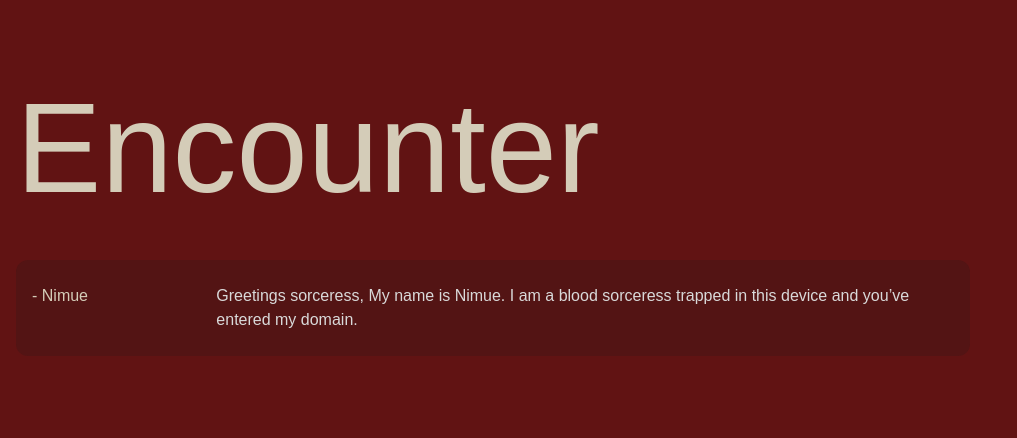
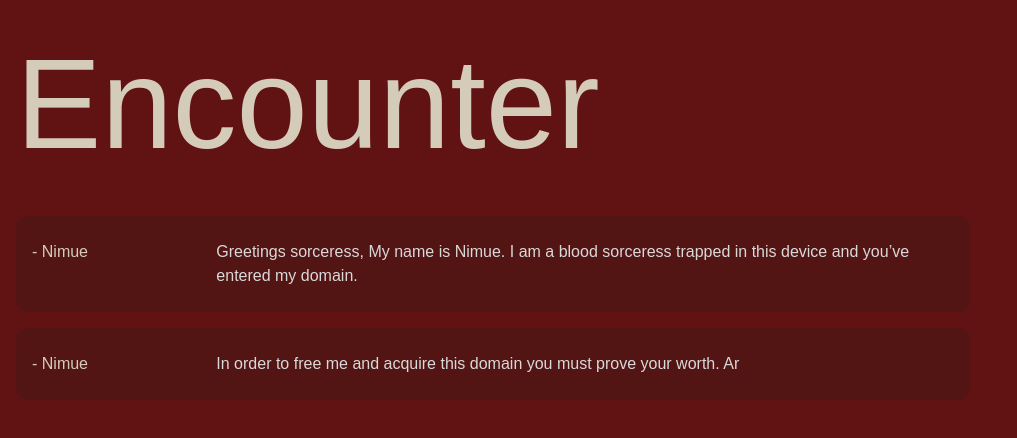
Before and after one commit to Baranuel/witch-quizz, a Next.js app: page /questions in a window 1280 px wide. Shown: the part 188-626 px from the top of the page, without its empty margins (0-1017 px from the left). Built offline with nearby package versions, Linux system fonts and the light colour scheme.

Commit message:
added sequence for questions

```diff
--- a/components/Item.tsx
+++ b/components/Item.tsx
@@ -1,7 +1,29 @@
+import { motion } from "framer-motion";
 import React from "react";
 
 function Item() {
-  return <div>Item</div>;
+  const container = {
+    hidden: { opacity: 0 },
+    show: {
+      opacity: 1,
+      transition: {
+        staggerChildren: 0.5,
+      },
+    },
+  };
+
+  const item = {
+    hidden: { opacity: 0 },
+    show: { opacity: 1 },
+  };
+
+  return (
+    <motion.div variants={container} initial="hidden" animate="show">
+      <motion.li variants={item}>Hello</motion.li>
+      <motion.li variants={item}>Hello</motion.li>
+      <motion.li variants={item}>Hello</motion.li>
+    </motion.div>
+  );
 }
 
 export default Item;
--- a/components/TextBubble.tsx
+++ b/components/TextBubble.tsx
@@ -4,28 +4,33 @@ import { TypeAnimation } from "react-type-animation";
 
 interface Props {
   children?: React.ReactNode;
+  question: Record<string, any>;
+  variants: Record<string, any>;
+  showNextQuestion: (id: number) => void;
 }
 
-function TextBubble({ children }: Props) {
+function TextBubble({ children, variants, showNextQuestion, question }: Props) {
+  const TIME_TO_WAIT_BEFORE_NEXT_QUESTION = 750;
+
+  const handleNextQuestion = (id: number, delay: number) => {
+    setTimeout(() => showNextQuestion(id), delay);
+  };
+
   return (
     <motion.div
-      layout
-      initial={{ opacity: 0, scale: 0.5 }}
-      animate={{
-        opacity: 1,
-        scale: 1,
-        transition: {
-          delayChildren: 0.5,
-        },
-      }}
-      transition={{ duration: 0.25, delay: 0.25 }}
+      variants={variants}
       className="flex text-color-text bg-custom-black/20 rounded-xl py-6 px-4 mb-4 gap-2 font-k2d justify-between min-w-full"
     >
       <h3 className="self-start text-md text-color-heading min-w-[75px]">
         - Nimue
       </h3>
       <TypeAnimation
-        sequence={[children as string]}
+        sequence={[
+          children as string,
+          () => {
+            handleNextQuestion(question.id, TIME_TO_WAIT_BEFORE_NEXT_QUESTION);
+          },
+        ]}
         className=" text-left w-4/5 "
         speed={75}
         cursor={false}
--- /dev/null
+++ b/components/TextGroup.tsx
@@ -0,0 +1,41 @@
+import { motion } from "framer-motion";
+import React, { useState } from "react";
+import TextBubble from "./TextBubble";
+import { variants, textBubbleAnimate } from "../globals/animations";
+
+interface Props {
+  questions: Record<string, any>[];
+}
+
+function TextGroup({ questions }: Props) {
+  const lastQuestionId = questions[questions.length - 1].id;
+  const NEXT_QUESTION_ID_INCREMENT = 1;
+
+  const [questionsToShow, setQuestionsToShow] = useState([questions[0]]);
+
+  const showNextQuestion = (id: number) => {
+    if (id > lastQuestionId) return;
+    setQuestionsToShow((prev) => [...prev, questions[id]]);
+  };
+
+  return (
+    <motion.div variants={variants} animate="show" initial="hidden">
+      {questionsToShow.map((question: any, index: number) => {
+        return (
+          <TextBubble
+            showNextQuestion={() => {
+              showNextQuestion(question.id + NEXT_QUESTION_ID_INCREMENT);
+            }}
+            question={question}
+            key={question.id}
+            variants={textBubbleAnimate}
+          >
+            {question.question}
+          </TextBubble>
+        );
+      })}
+    </motion.div>
+  );
+}
+
+export default TextGroup;
--- /dev/null
+++ b/globals/animations.ts
@@ -0,0 +1,13 @@
+export const variants = {
+  hidden: { opacity: 0, scale: 0.5 },
+  show: {
+    opacity: 1,
+    scale: 1,
+    transition: { staggerChildren: 1, delayChildren: 0.3 },
+  },
+};
+
+export const textBubbleAnimate = {
+  hidden: { opacity: 0, scale: 0.5 },
+  show: { opacity: 1, scale: 1 },
+};
--- a/pages/index.tsx
+++ b/pages/index.tsx
@@ -3,6 +3,7 @@ import { InferGetServerSidePropsType } from "next";
 import { getQuestions } from "../fetch-data";
 import EntryScreen from "../components/EntryScreen";
 import { AnimatePresence, motion } from "framer-motion";
+import Item from "../components/Item";
 
 export async function getServerSideProps(context: any) {
   try {
@@ -29,6 +30,7 @@ export default function Home({
   return (
     <div className="h-screen w-screen bg-bg-primary">
       <EntryScreen entered={entered} setEntered={setEntered} />
+      <Item />
     </div>
   );
 }
--- a/pages/questions.tsx
+++ b/pages/questions.tsx
@@ -1,19 +1,22 @@
-import { AnimatePresence, motion } from "framer-motion";
+import { motion } from "framer-motion";
 import React from "react";
-import { AnimatedHeader } from "../components/AnimatedHeader";
+
 import TextBubble from "../components/TextBubble";
+import TextGroup from "../components/TextGroup";
 
 function test() {
-  const variants = {
-    hidden: { opacity: 0, scale: 0.5 },
-    visible: {
-      opacity: 1,
-      scale: 1,
-      transition: {
-        staggerChildren: 1.5,
-      },
+  const questions = [
+    {
+      id: 0,
+      question:
+        "Greetings sorceress, My name is Nimue. I am a blood sorceress trapped in this device and you’ve entered my domain.",
     },
-  };
+    {
+      id: 1,
+      question:
+        "In order to free me and acquire this domain you must prove your worth. Are you ready to challenge me ?",
+    },
+  ];
 
   return (
     <div className="bg-bg-primary h-screen w-screen flex flex-col px-4  items-start justify-center">
@@ -25,12 +28,7 @@ function test() {
       >
         Encounter
       </motion.h1>
-      <motion.div variants={variants} animate={"visible"}>
-        <TextBubble>
-          Greetings sorceress, My name is Nimue. I am a blood sorceress trapped
-          in this device and you’ve entered my domain.
-        </TextBubble>
-      </motion.div>
+      <TextGroup questions={questions} />
     </div>
   );
 }
```
